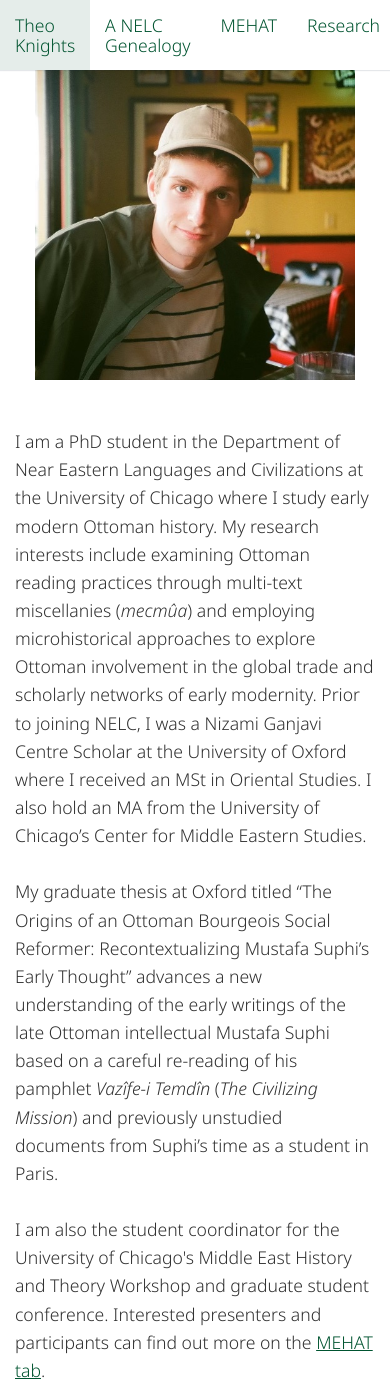
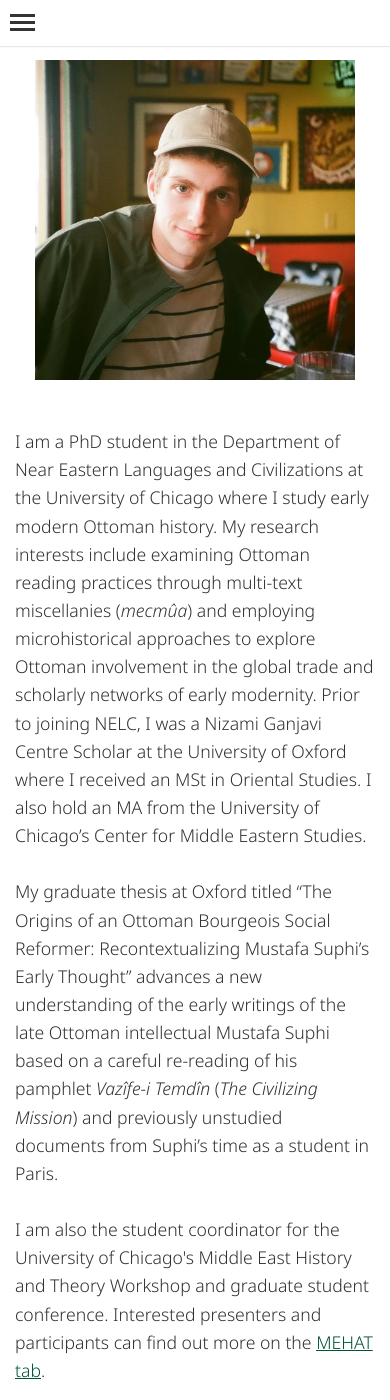
Before and after one commit to theoknights/theoknights.github.io, a Jekyll site: the page built from index.markdown, in a window 390 px wide and 1400 px high. Built offline with Jekyll 4.4.1, drawn with Linux system fonts in a browser that asks for light colours; comment, search, counter and statistics services are not loaded.

Commit message:
hamburger menu for mobile

```diff
--- a/_includes/head.html
+++ b/_includes/head.html
@@ -118,7 +118,7 @@
 			background-color: rgba(255, 255, 255, 0.8); /* Solid white background with opacity */
 		  }
 
-			/* Style the MEHAT logo image */
+		/* Style the MEHAT logo image */
 		  .page-container img {
 			max-width: 100%;
 			height: auto;
@@ -127,6 +127,7 @@
 			position: relative;
 			z-index: 1; /* Place the image above the white background */
 		  }
+
 		  /* Style a special class for desktoponly without padding */
 		  .no-padding.desktoponly {
   			padding: 0; /* No padding for desktoponly with this class */
@@ -135,6 +136,87 @@
   			padding: 0;
 			margin-top: 20px
 		  }
+
+		/* Simplified styles for the hamburger menu */
+		.hamburger-menu {
+			position: fixed;
+			top: 0;
+			left: 0;
+			background: #fff;
+			width: 100%;
+		z-index: 2;
+		border-bottom: 1px solid lighten($light, 30%);
+		box-shadow: 0px 1px 1px rgba(4, 25, 54, .1);
+		}
+
+		.hamburger-icon {
+			cursor: pointer;
+			padding: 10px;
+		}
+
+		.bar {
+			width: 25px;
+			height: 3px;
+			background-color: #333;
+			margin: 4px 0;
+		}
+
+		.mobile-nav {
+			position: absolute;
+			top: 100%; /* Position below the hamburger icon */
+			left: 0;
+			width: 100%;
+			background: #fff;
+			display: none; /* Initially hide the mobile navigation */
+		}
+		.mobile-nav ul.mobile-menu-list {
+			list-style: none !important;
+			padding: 20px 0 !important;
+			margin: 0 !important;
+			text-align: center !important;
+			display: block
+		}
+
+		.mobile-nav ul.mobile-menu-list li {
+			margin-bottom: 10px;
+		}
+
+		.mobile-nav ul.mobile-menu-list a {
+			text-decoration: none;
+			display: block;
+			padding: 15px;
+			font-family: 'Noto Sans', sans-serif;
+			line-height: 20px;
+			margin-bottom: -1px;
+			box-shadow: 0;
+
+			&:hover,
+			&:active {
+				background: $header;
+				text-decoration: none;
+				color: $main;
+			}
+		}
+
+
+		/* Show the mobile menu on small screens */
+		@media screen and (max-width: 900px) {
+			.hamburger-menu {
+				/* Add your styles here */
+			}
+
+		.mobile-nav.active {
+			display: block;
+		}
+
+		.mobile-nav ul {
+			/* Add your styles here */
+		}
+
+		.mobile-nav li {
+			/* Add your styles here */
+		}
+		}
 
 	</style>
 				{% seo %}
@@ -171,4 +253,15 @@
 	});
   </script>
 
+  <script>
+	document.addEventListener('DOMContentLoaded', function() {
+		const hamburgerIcon = document.querySelector('.hamburger-icon');
+		const mobileNav = document.querySelector('.mobile-nav');
+
+		hamburgerIcon.addEventListener('click', function() {
+			mobileNav.classList.toggle('active');
+		});
+	});
+  </script>
+
   <script src="https://cdn.mathjax.org/mathjax/latest/MathJax.js?config=TeX-AMS-MML_HTMLorMML" type="text/javascript"></script>
--- a/_includes/header_mobile.html
+++ b/_includes/header_mobile.html
@@ -1,17 +1,34 @@
-<aside>
+<!-- <aside>
 	<nav>
 		<ul>
 			<li class="float-left"><a href="{{ site.url }}">{{ site.title }}</a></li>
 			<!-- {% for page in site.pages %} {% if page.title %}
 			<li><a href="{{ page.url | prepend: site.baseurl }}">{{ page.title }}</a></li>
 			{% endif %} {% endfor %} -->
-			<li class="float-right"><a href="{{ site.url }}/graph/">A NELC Genealogy</a></li>
+			<!--<li class="float-right"><a href="{{ site.url }}/graph/">A NELC Genealogy</a></li>
 			<li class="float-right"><a href="{{ site.url }}/blog/">MEHAT</a></li>
 			<li class="float-right"><a href="{{ site.url }}/research/">Research</a>
 			<li class="float-right"><a href="{{ site.url }}/pdfs/CV July 2023 — Knights.pdf">CV</a>
 		</ul>
 	</nav>
-</aside>
+</aside> -->
 <!-- <header>
 	<h1><a href="{{ site.baseurl }}">{{ site.title }}</a></h1>
-</header>  -->
+</header> -->
+
+<aside class="hamburger-menu">
+	<div class="hamburger-icon">
+	  <div class="bar"></div>
+	  <div class="bar"></div>
+	  <div class="bar"></div>
+	</div>
+	<nav class="mobile-nav">
+		<ul class="mobile-menu-list"> <!-- Add the class here -->
+			<li class="mobile-menu-list"><a href="{{ site.url }}">{{ site.title }}</a></li>
+			<li class="mobile-menu-list"><a href="{{ site.url }}/graph/">A NELC Genealogy</a></li>
+			<li class="mobile-menu-list"><a href="{{ site.url }}/blog/">MEHAT</a></li>
+			<li class="mobile-menu-list"><a href="{{ site.url }}/research/">Research</a></li>
+			<li class="mobile-menu-list"><a href="{{ site.url }}/pdfs/CV July 2023 — Knights.pdf">CV</a></li>
+		</ul>
+	</nav>
+</aside>
```
Also changed, not shown: 7 other files.
